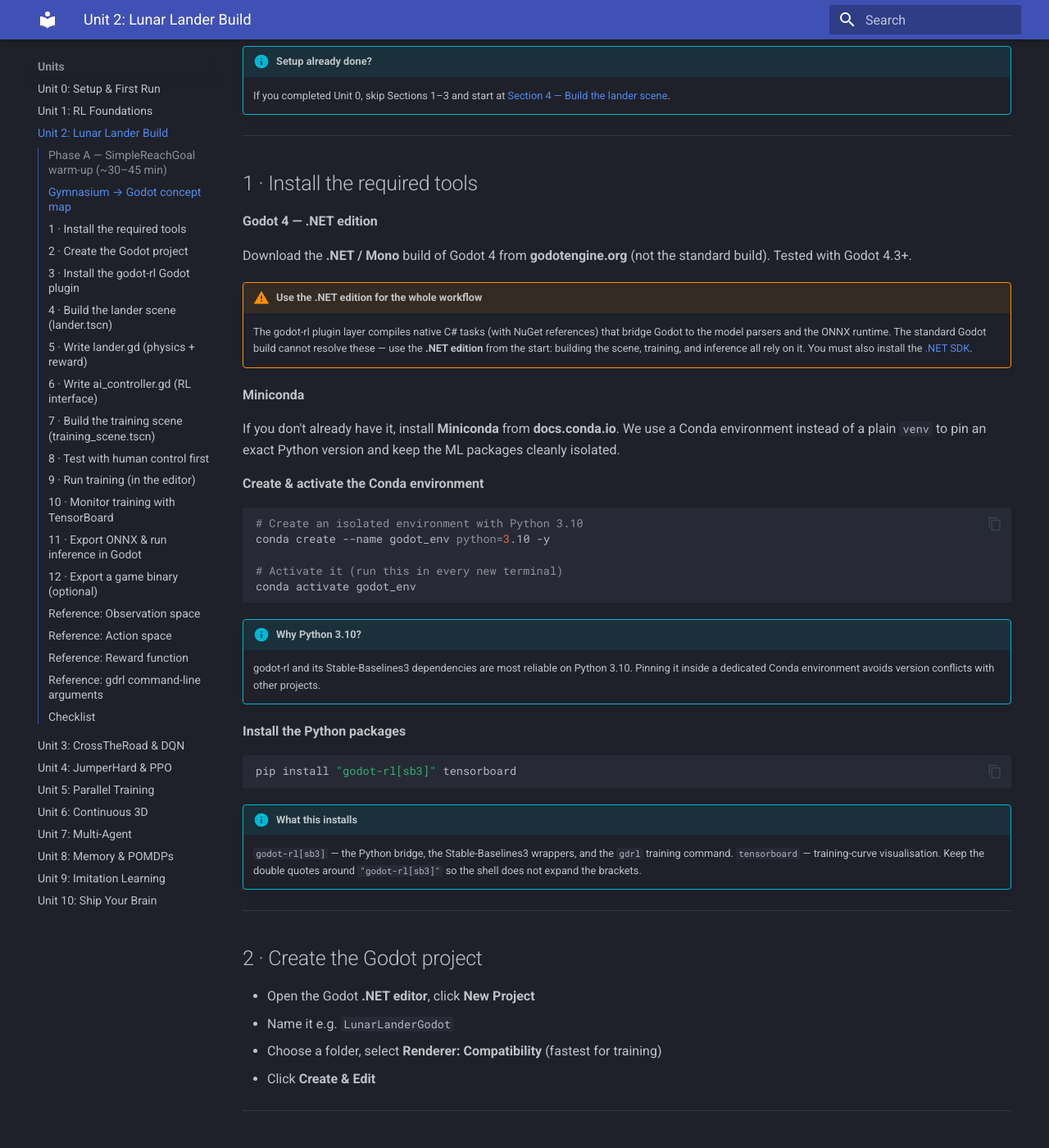
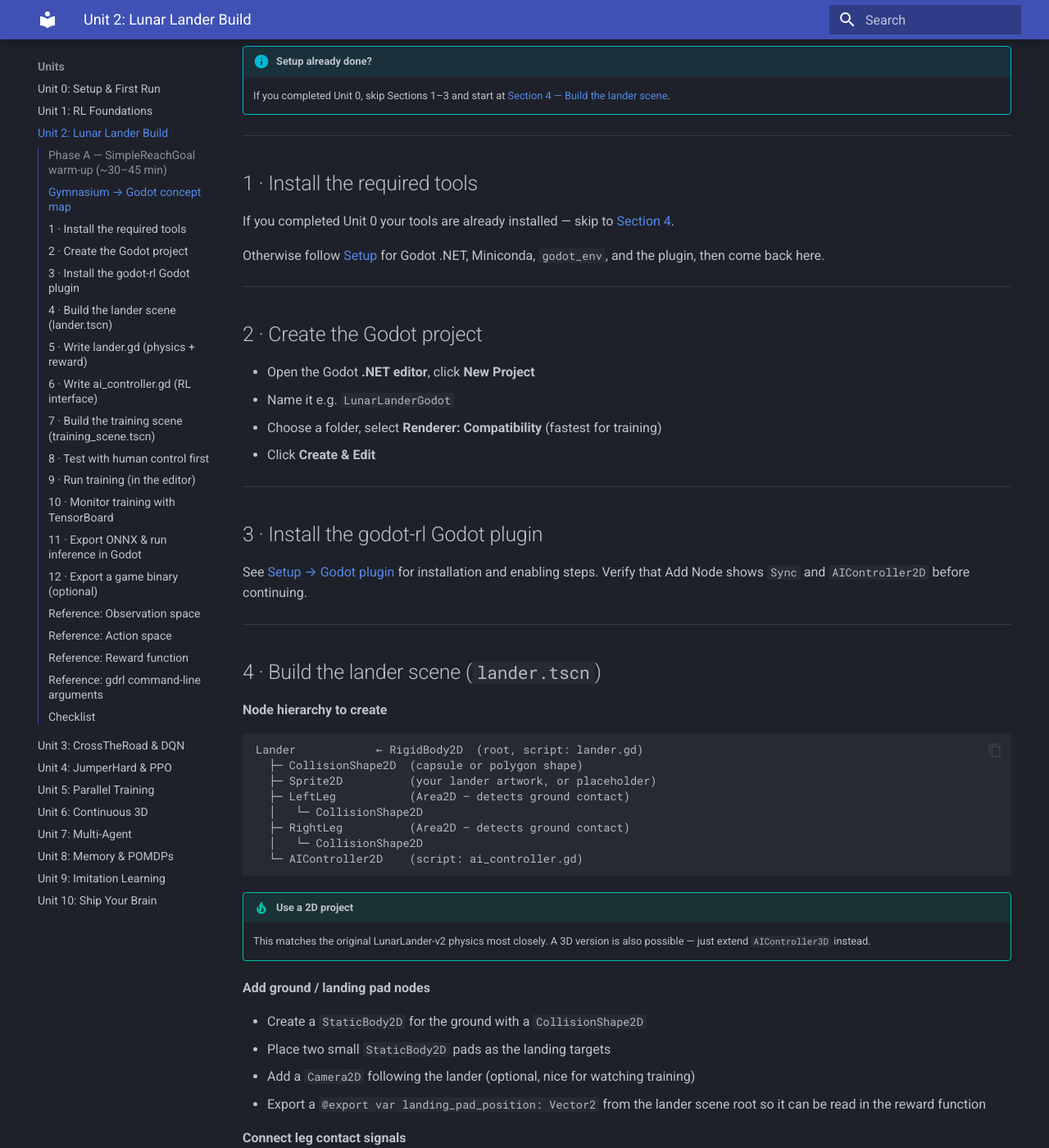
Before and after one commit to minigraphx/godot-rl-course, an MkDocs documentation site: the page built from content/unit-02.md, in a window 1280 px wide and 1400 px high, scrolled down 1593 px. Shown: the whole window at 82% size. Built offline with MkDocs 1.6.1 and Material for MkDocs 9.7.7, drawn with Linux system fonts in a browser that asks for light colours; some of the changed text lies outside the part shown.

Commit message:
refactor: extract repeated setup into setup.md
Conda, Miniconda, godot_env, pip install, and plugin instructions now
live once in setup.md. Unit 0 Section 2 and Unit 2 Sections 1 and 3
replaced with short reference links.

````diff
--- a/content/unit-02.md
+++ b/content/unit-02.md
@@ -58,40 +58,9 @@
 
 ## 1 · Install the required tools
 
-**Godot 4 — .NET edition**
+If you completed Unit 0 your tools are already installed — skip to [Section 4](#4-build-the-lander-scene-landertscn).
 
-Download the **.NET / Mono** build of Godot 4 from **godotengine.org** (not the standard build). Tested with Godot 4.3+.
-
-!!! warning "Use the .NET edition for the whole workflow"
-    The godot-rl plugin layer compiles native C# tasks (with NuGet references) that bridge Godot to the model parsers and the ONNX runtime. The standard Godot build cannot resolve these — use the **.NET edition** from the start: building the scene, training, and inference all rely on it. You must also install the [.NET SDK](https://dotnet.microsoft.com/download).
-
-**Miniconda**
-
-If you don't already have it, install **Miniconda** from **docs.conda.io**. We use a Conda environment instead of a plain `venv` to pin an exact Python version and keep the ML packages cleanly isolated.
-
-**Create & activate the Conda environment**
-
-```bash
-# Create an isolated environment with Python 3.10
-conda create --name godot_env python=3.10 -y
-
-# Activate it (run this in every new terminal)
-conda activate godot_env
-```
-
-!!! info "Why Python 3.10?"
-    godot-rl and its Stable-Baselines3 dependencies are most reliable on Python 3.10. Pinning it inside a dedicated Conda environment avoids version conflicts with other projects.
-
-**Install the Python packages**
-
-```bash
-pip install "godot-rl[sb3]" tensorboard
-```
-
-!!! info "What this installs"
-    `godot-rl[sb3]` — the Python bridge, the Stable-Baselines3 wrappers, and the `gdrl` training command.
-    `tensorboard` — training-curve visualisation.
-    Keep the double quotes around `"godot-rl[sb3]"` so the shell does not expand the brackets.
+Otherwise follow [Setup](setup.md) for Godot .NET, Miniconda, `godot_env`, and the plugin, then come back here.
 
 ---
 
@@ -106,31 +75,7 @@
 
 ## 3 · Install the godot-rl Godot plugin
 
-**Option A — AssetLib (easiest)**
-
-- In the Godot editor, open the **AssetLib** tab (top center)
-- Search for **rl** and pick **Godot RL Agents**
-- Click **Download**, unselect the `LICENSE` and `README.md` files, then click **Install**
-
-**Option B — Manual (always up to date)**
-
-- Clone or download the plugin repo (separate from the Python package): [github.com/edbeeching/godot_rl_agents_plugin](https://github.com/edbeeching/godot_rl_agents_plugin)
-- Copy its `addons/godot_rl_agents` folder into your project's `addons/` directory
-
-!!! warning "Two different repos"
-    `godot_rl_agents` is the *Python* package (installed with `pip`). The Godot-side plugin lives in the separate `godot_rl_agents_plugin` repo.
-
-**Enable the plugin**
-
-- Open **Project → Project Settings → Plugins**
-- Find *Godot RL Agents* and set its status to **Enabled**
-- Let the background **MSBuild** process finish compiling the plugin's C# layer before you continue
-
-!!! warning "Common first-time issue"
-    On first import Godot may report a C# build or plugin-load error. Close the project completely and reopen it — the C# assemblies build correctly on the second open.
-
-!!! tip "Verify the nodes are available"
-    Open **Add Node** and search for `Sync` and `AIController2D`. If they appear, the plugin is installed correctly.
+See [Setup → Godot plugin](setup.md#godot-plugin-godot-rl-agents) for installation and enabling steps. Verify that Add Node shows `Sync` and `AIController2D` before continuing.
 
 ---
 
--- a/mkdocs.yml
+++ b/mkdocs.yml
@@ -30,6 +30,7 @@
 
 nav:
   - Home: index.md
+  - Setup: setup.md
   - Units:
     - "Unit 0: Setup & First Run": unit-00.md
     - "Unit 1: RL Foundations": unit-01.md
````
Also changed, not shown: content/setup.md (added, +80 -0 lines), content/unit-00.md (+3 -39 lines).
